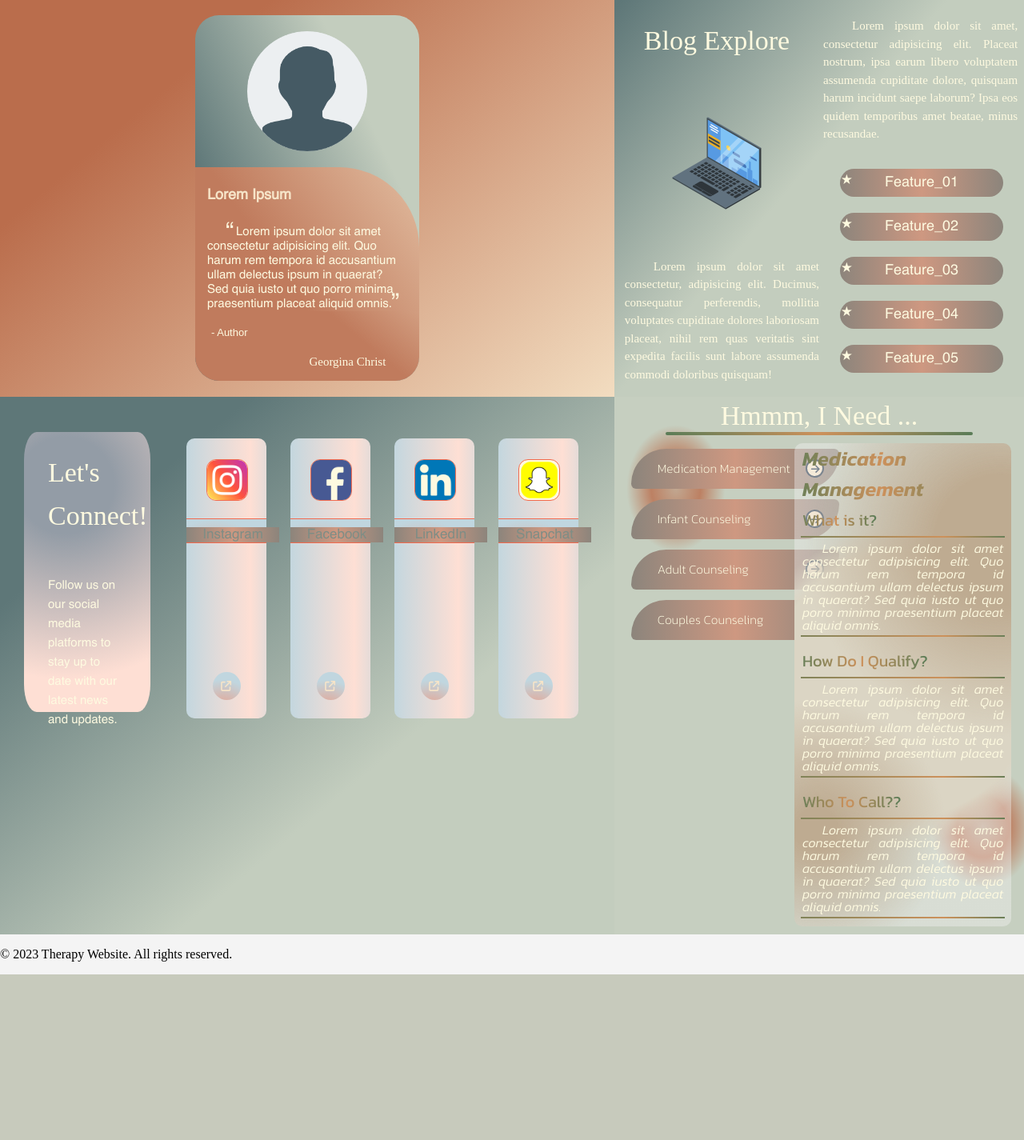
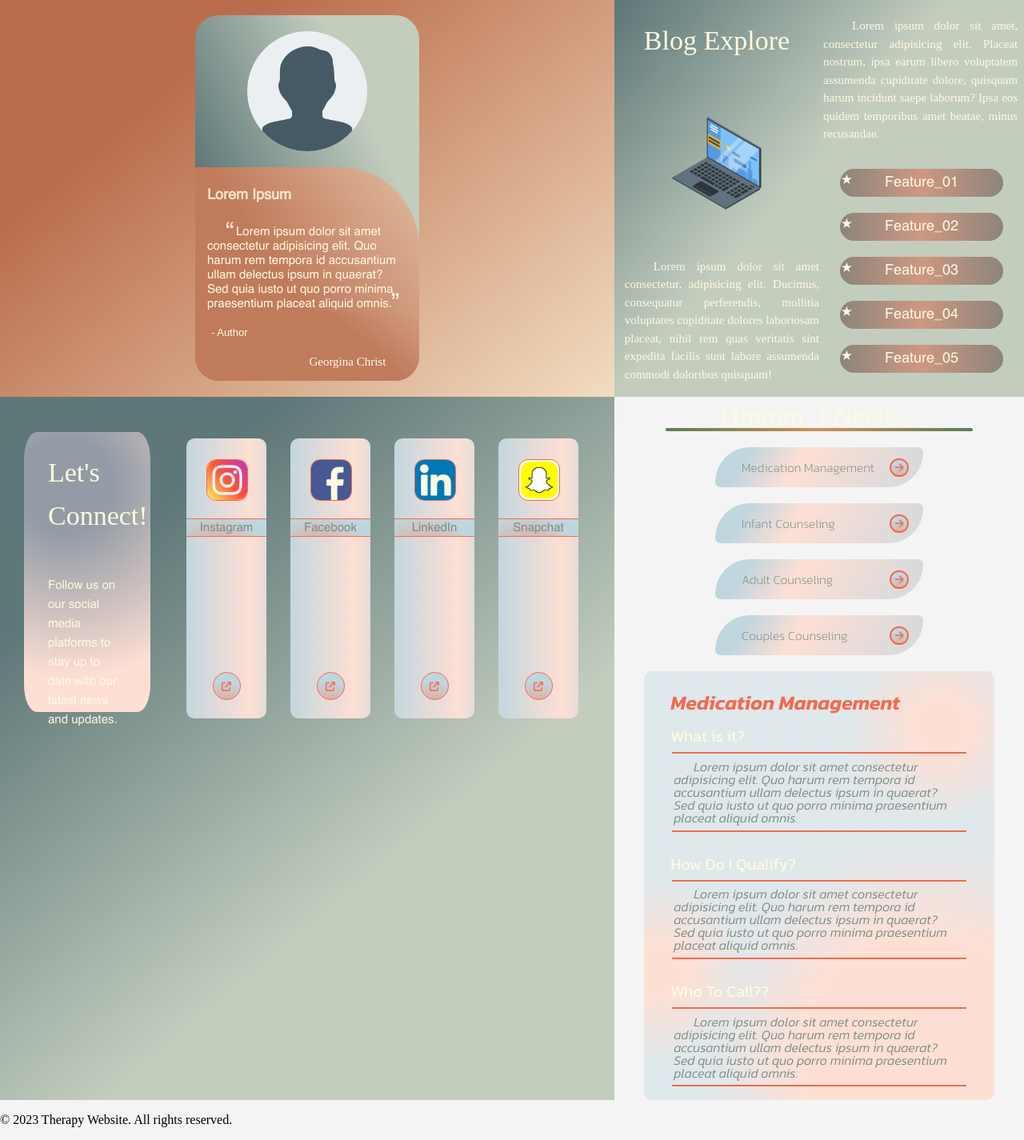
Before and after one commit to Andy2020code/therapy_website, a Django app: page / in a window 1280 px wide. Shown: the part 531-1956 px from the top of the page at 80% size. Before the commit the page ends 1749 px from the top, so only its background shows below. Run offline with Django 5.2, Linux system fonts and the light colour scheme; some libraries are stand-ins or nearby versions; some web fonts are replaced.

Commit message:
Feb_27_N/A
Design

```diff
--- a/server/core/static/CSS/home_css_01.css
+++ b/server/core/static/CSS/home_css_01.css
@@ -51,24 +51,20 @@
 	--text_color_05: #f26a4f;
 	--text_color_06: #c3cdbe;
 	--text_color_07: #fedfd4;
+	--text_color_08: #7e8d85;
 	--section_1_body_background_color: linear-gradient(140deg, rgba(195,205,190,1) -15%, rgba(94,119,120,1) 60%);
 	--section_2_body_background_color: linear-gradient(320deg, rgba(246,228,200,1) 10%, rgba(186,109,76,1) 90%);
 	--section_3_body_background_color: linear-gradient(320deg, rgba(246,228,200,1) -5%, rgba(186,109,76,1) 75%);
 	--section_4_body_background_color: linear-gradient(130deg, rgba(94,119,120,1) 1%, rgba(195,205,190,1) 45%);
-	--section_5_body_background_color: linear-gradient(140deg, rgba(94,119,120,1) 20%, rgba(195,205,190,1) 65%);
-	--section_6_body_background_color:
-										radial-gradient( at 15% 17%, transparent -5%, rgba(186,109,76,0.8) 5%, transparent 10%),
-										radial-gradient( at 90% 80%, transparent -5%, rgba(186,109,76,0.8) 5%, transparent 10%),
-										linear-gradient(to right, rgba(198,207,192,1) 100%, rgba(57,64,55,1) 0%)
-	;
+
 	--section_3_reviews_card_background_color: linear-gradient(65deg, rgba(94,119,120,1) 25%, rgba(195,205,190,1) 75%);
 	--section_3_reviews_card_profile_background_color: linear-gradient(55deg, rgba(94,119,120,1) 5%, rgba(195,205,190,1) 55%);
 	--section_3_reviews_card_1_devider: #F6E4C8;
 	--section_3_reviews_card_1_description_background_color_01: linear-gradient(55deg, rgba(192,123,93,1) 35%, rgba(246,228,200,1) 140%);
 	--section_3_reviews_card_1_description_background_color_02: linear-gradient(40deg, rgba(192,123,93,1) 70%, rgba(246,228,200,1) 160%);
-
 	--features_body_background_color: #5E7778 linear-gradient(to right, rgba(94,119,120,1) -35%, rgba(206,152,129,1), rgba(94,119,120,1) 135%);
 
+	--section_5_body_background_color: linear-gradient(140deg, rgba(94,119,120,1) 20%, rgba(195,205,190,1) 65%);
 	--section_5_card_body_background_color: radial-gradient(circle at 33% 19%, rgba(147,156,166,1) 20%, rgba(254,223,212,1) 80%);
 	--section_5_options_social_media_card_background_color: linear-gradient(to right, rgba(192,214,223,1) -5%, rgba(254,223,212,1) 80%, rgba(192,214,223,1) 130%);
 	--section_5_social_media_name_devider_color: #f26a4f;
@@ -76,13 +72,20 @@
 	--section_5_social_media_buttons_background_color: radial-gradient(circle at 35% 150%, rgba(242,148,121,1) -5%, rgba(192,214,223,1) 75%);
 
 
-	--section_6_options_card_background_color: linear-gradient(to right, rgba(94,119,120,1) -35%, rgba(206,152,129,1), rgba(94,119,120,1) 135%);
+	--section_6_body_background_color:  inear-gradient(140deg, rgba(94,119,120,1) 20%, rgba(195,205,190,1) 65%);
+	--section_6_options_card_background_color: linear-gradient(120deg, rgba(192,214,223,1) 15%, rgba(254,223,212,1) 40%, rgba(192,214,223,1) 125%);
+	--section_6_options_description_card_background_color:  radial-gradient(circle at 85% 13%, rgba(254,223,212,1) 5%, transparent 20%),
+															radial-gradient(circle at 5% 70%, rgba(254,223,212,1) 5%, transparent 20%),
+															radial-gradient(circle at 80% 90%, rgba(254,223,212,1) 25%, rgba(192,214,223,0.4) 45%)
+	;
+	--section_6_options_card_arrow_background_color: radial-gradient(circle at 35% 150%, rgba(242,148,121,1) -5%, rgba(192,214,223,1) 75%);
 
 	--buttons_color_01: #F6E4C8;
 	--buttons_color_02: #C6CFC0;
 	--buttons_color_03: #283A4E;
 
-	--right_arrow_icon_color_01: #F6E4C8;
+	--redirect_right_arrow_icon_color_01: #f26a4f;
+	--right_arrow_icon_color_01: #f26a4f;
 	--right_arrow_icon_color_02: #283A4E;
 
 	--border_color_01: #f26a4f;
@@ -400,7 +403,7 @@ body{
 }
 
 .section_4{
-	height: 100%;
+	height: auto;
     background: var(--section_4_body_background_color);
 }
 
@@ -527,7 +530,7 @@ body{
 }
 
 .section_5{
-	height: 100%;
+	height: auto;
 	display: flex;
 	justify-content: space-between;
 	background: var(--section_5_body_background_color);
@@ -628,7 +631,7 @@ body{
 	font-weight: 400;
 	font-size: 17px;
 	text-align: center;
-	color: #7e8d85;
+	color: var(--text_color_08);
 	padding: 0;
 	margin: 3px 0px 3px 0px;
 }
@@ -638,7 +641,7 @@ body{
 	height: 45px;
 	display: grid;
 	place-items: center;
-	border: 1.2px solid var(--button_border_color_01);
+	border: 1.2px solid var(--border_color_01);
 	background: var(--section_5_social_media_buttons_background_color);
 	border-radius: 50%;
 	margin: 0px auto 23% auto;
@@ -654,12 +657,11 @@ body{
 .section_5_social_media_redirect_button_icon{
 	width: 75%;
 	height: 75%;
-	fill: var(--right_arrow_icon_color_01);
+	fill: var(--redirect_right_arrow_icon_color_01);
 }
 
 .section_6{
-	width: 100%;
-	height: 100%;
+	height: auto;
 	background: var(--section_6_body_background_color);
 	display: flex;
 	flex-direction: column;
@@ -696,7 +698,7 @@ body{
 
 .section_6_body_wrapper{
 	width: 100%;
-	height: 100%;
+	height: auto;
 	display: flex;
 	justify-content: flex-start;
 }
@@ -731,7 +733,7 @@ body{
 	font-style: normal;
 	font-size: 15.5px;
 	text-align: left;
-	color: var(--text_color_01);
+	color: var(--text_color_08);
 	padding-left: 33px;
 }
 
@@ -750,15 +752,15 @@ body{
 	height: 40%;
 	display: grid;
 	place-items: center;
-	background: var(--right_arrow_icon_color_01);
-	border: 2px solid var(--right_arrow_icon_color_02);
+	background: var(--section_6_options_card_arrow_background_color);
+	border: 2px solid var(--right_arrow_icon_color_01);
 	border-radius: 50%;
 }
 
 .options_card_arrow_right_pointer{
 	width: 65%;
 	height: 65%;
-	fill: var(--right_arrow_icon_color_02);
+	fill: var(--right_arrow_icon_color_01);
 }
 
 .section_6_body_wrapper_section_2{
@@ -775,24 +777,17 @@ body{
 	height: auto;
 	display: flex;
 	flex-direction: column;
-	background:
-				radial-gradient(circle at 95% 20%, rgba(190,171,145,1) 15%, transparent 45%),
-    			radial-gradient(circle at 10% 80%, rgba(190,171,145,1) 5%, transparent 30%),
-				radial-gradient(circle at 50% 50%, rgba(219,213,196,1) 50%, rgba(243,243,243,0.4) 60%)
-	;
+	background: var(--section_6_options_description_card_background_color);
 	border-radius: 10px;
 	margin: 10px auto;
 }
 
 .option_description_title_section{
-	display: inline-block;
-	background: linear-gradient(to right, #5A7C57 -5%, #CD915B 40%, #5A7C57 85%);
-	background-clip: text;
-    -webkit-text-fill-color: transparent;
 	font-family: "Kanit", serif;
 	font-weight: 600;
 	font-style: italic;
 	font-size: 25px;
+	color: var(--text_color_05);
 	padding-left: 10px;
 	margin: 0;
 }
@@ -805,13 +800,10 @@ body{
 }
 
 .option_description_01_section_01_title{
-	display: inline-block;
-	background: linear-gradient(to right, #5A7C57, #CD915B, #5A7C57);
-	background-clip: text;
-    -webkit-text-fill-color: transparent;
 	font-family: "Kanit", serif;
 	font-weight: 400;
 	font-style: normal;
+	color: var(--text_color_01);
 	font-size: 20px;
 	padding-left: 10px;
 	margin: 0;
@@ -820,7 +812,7 @@ body{
 .option_description_01_devider{
 	width: 94%;
 	height: 2px;
-	background: linear-gradient(to right, #5A7C57 -35%, #CD915B 70%, #5A7C57 105%);
+	background: var(--text_color_05);
 	margin: 5px auto;
 }
 
@@ -829,7 +821,7 @@ body{
 	font-weight: 300;
 	font-style: italic;
 	font-size: 16px;
-	color: var(--text_color_01);
+	color: var(--text_color_08);
 	line-height: 1.0;
 	text-indent: 25px;
 	text-align: justify;
@@ -967,10 +959,7 @@ body{
 	}
 
 	.section_5_social_media_platform_title{
-		background: var(--features_body_background_color);
-		border: 1px solid var(--button_border_color_01);
-		padding: 1px 8px;
-		margin: 10% auto 0 auto;
+		font-size: 15px;
 	}
 
 	.section_5_card_button_01{
@@ -985,9 +974,93 @@ body{
 		font-size: 13px;
 	}
 
+	.section_6{
+		height: 100%;
+		display: block;
+		gap: 0;
+		padding: 0;
+		margin: 0;
+	}
+
+	.section_6_body_wrapper{
+		display: block;
+	}
+
+	.section_6_body_wrapper_section_1{
+		width: 100%;
+		height: auto;
+		display: flex;
+		justify-content: center;
+		align-items: center;
+		flex-direction: row;
+		flex-wrap: wrap;
+		padding: 0;
+		margin: 20px 0px 20px 0px;
+		gap: 20px;
+	}
+
+	.section_6_body_choice_card_01{
+		width: 260px;
+		height: 50px;
+		display: flex;
+		justify-content: space-between;
+		align-items: center;
+		background: var(--section_6_options_card_background_color);
+		border-radius: 70px 10px 70px 10px;
+		margin: 0;
+	}
+
 	.fa-circle-arrow-right{
 		font-size: 17px;
 		color: #F2F2F2;
 		margin: 0px 15px 0px 0px;
 	}
+
+	.section_6_body_wrapper_section_2{
+		width: 90%;
+		margin: 0 auto;
+	}
+
+	.section_6_body_wrapper_section_2_option_description{
+		width: 85%;
+		height: auto;
+		display: flex;
+		flex-direction: column;
+		border-radius: 10px;
+		padding: 0 5%;
+		margin: 0px auto;
+	}
+
+	.option_description_title_section{
+		font-size: 25px;
+		padding-top: 20px;
+		padding-left: 10px;
+		margin: 0;
+	}
+
+	.section_6_option_description_01{
+		width: 100%;
+		height: auto;
+		background-color: transparent;
+		margin: 2% 0% 3% 0%;
+	}
+
+	.option_description_01_section_01_title{
+		font-size: 20px;
+		padding-left: 10px;
+		margin: 0;
+	}
+
+	.option_description_01_devider{
+		width: 94%;
+		height: 2px;
+		margin: 5px auto;
+	}
+
+	.option_description_01_section_01_text{
+		text-align: left;
+		font-size: 16px;
+		padding: 0px 14px;
+		margin: 2% 3% 2% 0;
+	}
 }
```
